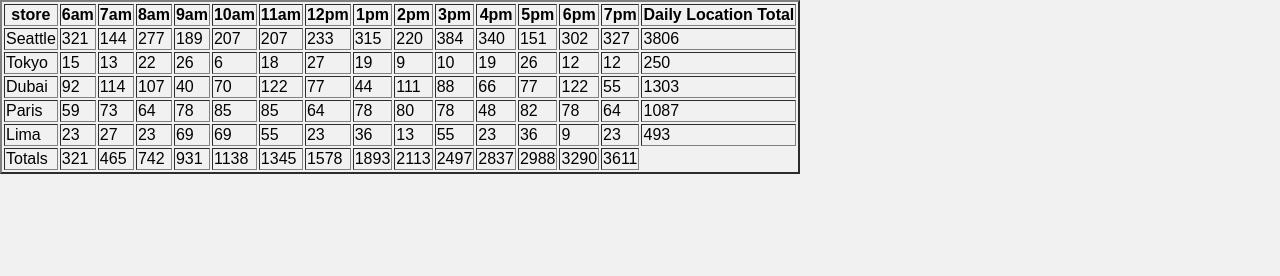
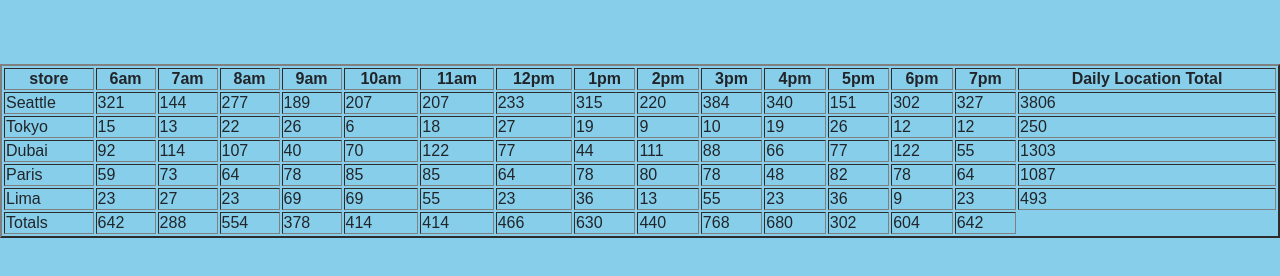
Before and after one commit to alaaalmasri12/cookie-stand, a plain HTML site: page sales.html in a window 1280 px wide. Drawn offline with Linux system fonts and the light colour scheme.

Commit message:
constructor

```diff
--- a/app.js
+++ b/app.js
@@ -32,7 +32,7 @@ CookieStore.prototype.custrandom = function () {
 
         this.sum=this.sum+cookienumber;
         this.total.push(this.sum)
-        this.totalstore=this.totalstore+this.randomResult[i];;
+        this.totalstore=this.randomResult[i]+this.randomResult[i];
         totalstoreslocation.push(this.totalstore);
         console.log(this.sum,);
         console.log(this.totalstoreslocation,'total for each store');
@@ -65,6 +65,7 @@ function header() {
 
 
     tableE1.border = '2';
+    tableE1.classList.add("table1");
 }
 CookieStore.prototype.maintable = function (k) {
     this.custrandom();
--- a/css/style.css
+++ b/css/style.css
@@ -71,16 +71,12 @@ ion-icon
     padding: 10px;
 }
 
-.table1
-{
-    border: 1px solid #dee2e6;
-}
 
-.table {
-    width: 80%;
-    margin-bottom: 1rem;
+
+.table1 {
+    width: 100%;
     color: #212529;
-    border-collapse: collapse;
+    margin: 5% auto;
 }
 tr {
     display: table-row;
--- a/sales.html
+++ b/sales.html
@@ -6,6 +6,12 @@
     <title>Document</title>
     <link rel="stylesheet" href="css/style.css" type="text/css">
 </head>
+<style>
+    body
+    {
+       background-color: skyblue;
+    }
+</style>
 <body>
 
     <div id='cookies-sold'></div>
```
